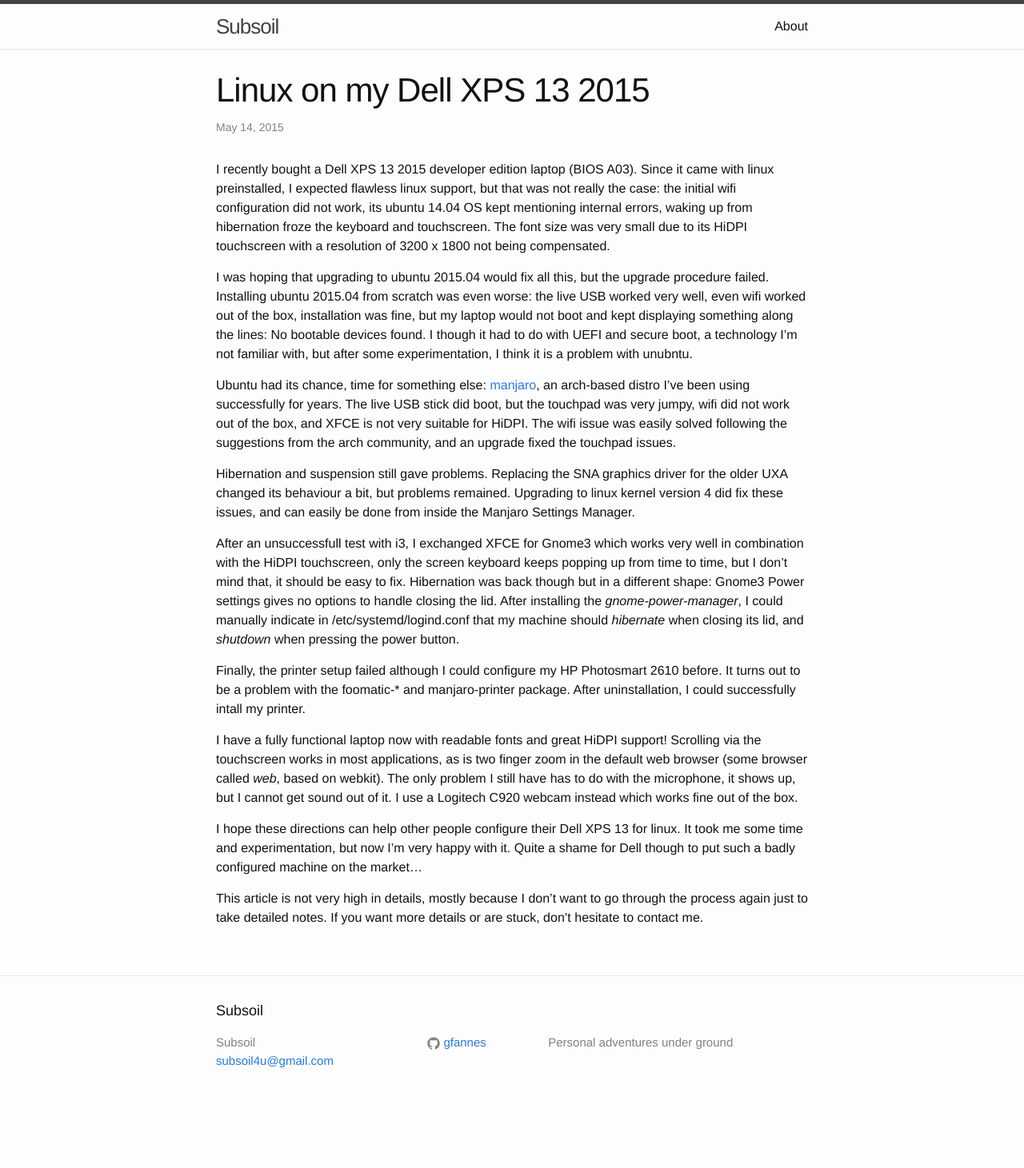
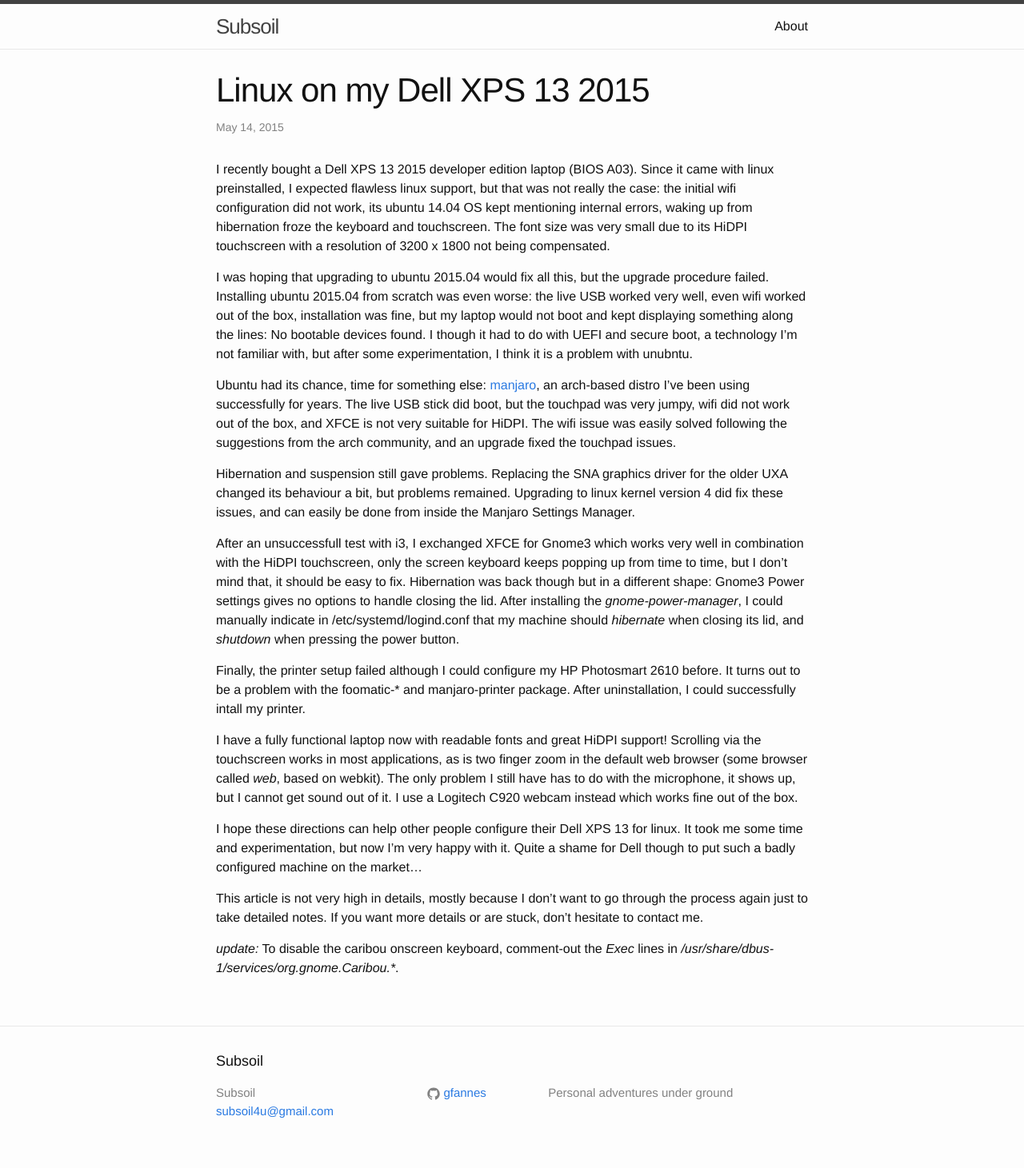
Before and after one commit to gfannes/subsoil, a Jekyll site: the page built from web/_posts/2015-05-14-linux-on-my-dell-xps-13-2015.md, in a window 1280 px wide. Shown: the whole page at 80% size. Built offline with Jekyll 4.4.1, drawn with Linux system fonts in a browser that asks for light colours; before the commit the page ends 1398 px from its top, so only the background shows below that.

Commit message:
added how to disable the onscreen keyboard

```diff
--- a/web/_posts/2015-05-14-linux-on-my-dell-xps-13-2015.md
+++ b/web/_posts/2015-05-14-linux-on-my-dell-xps-13-2015.md
@@ -22,3 +22,5 @@
 I hope these directions can help other people configure their Dell XPS 13 for linux. It took me some time and experimentation, but now I'm very happy with it. Quite a shame for Dell though to put such a badly configured machine on the market...
 
 This article is not very high in details, mostly because I don't want to go through the process again just to take detailed notes. If you want more details or are stuck, don't hesitate to contact me.
+
+_update:_ To disable the caribou onscreen keyboard, comment-out the _Exec_ lines in _/usr/share/dbus-1/services/org.gnome.Caribou.*_.
```
